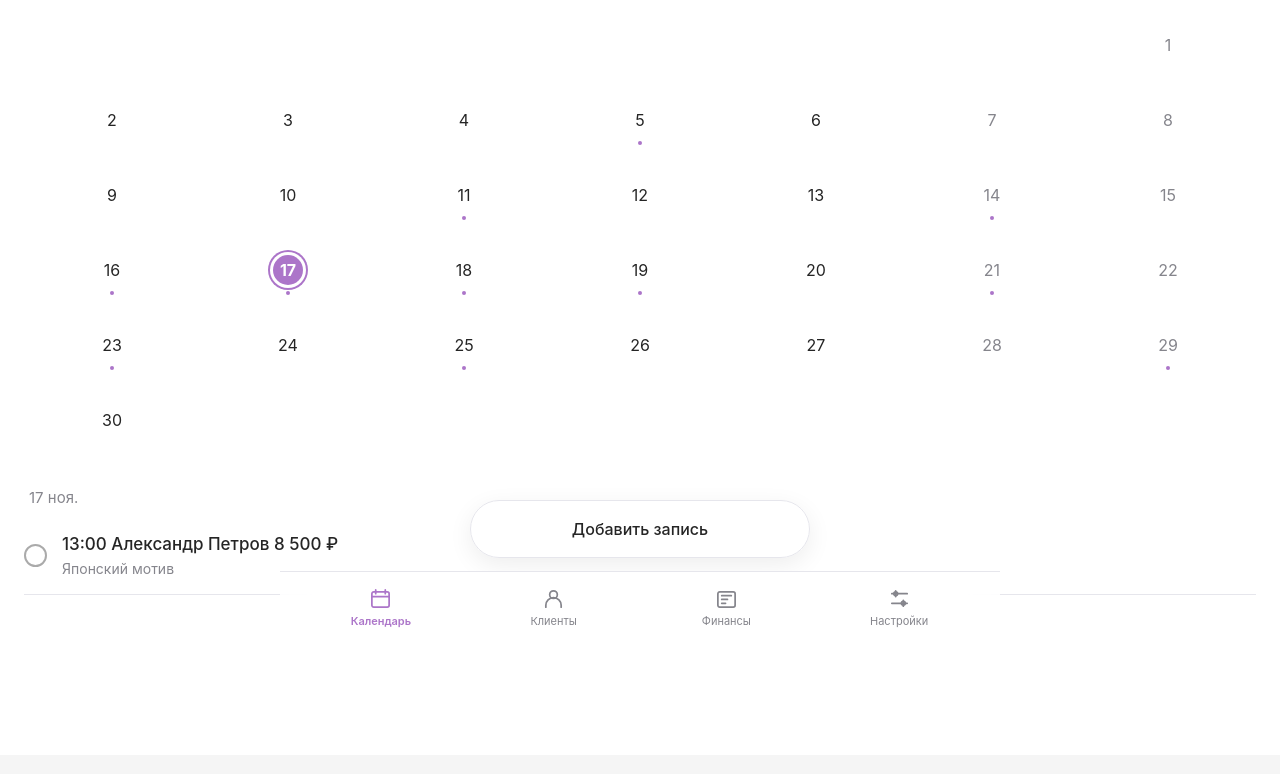
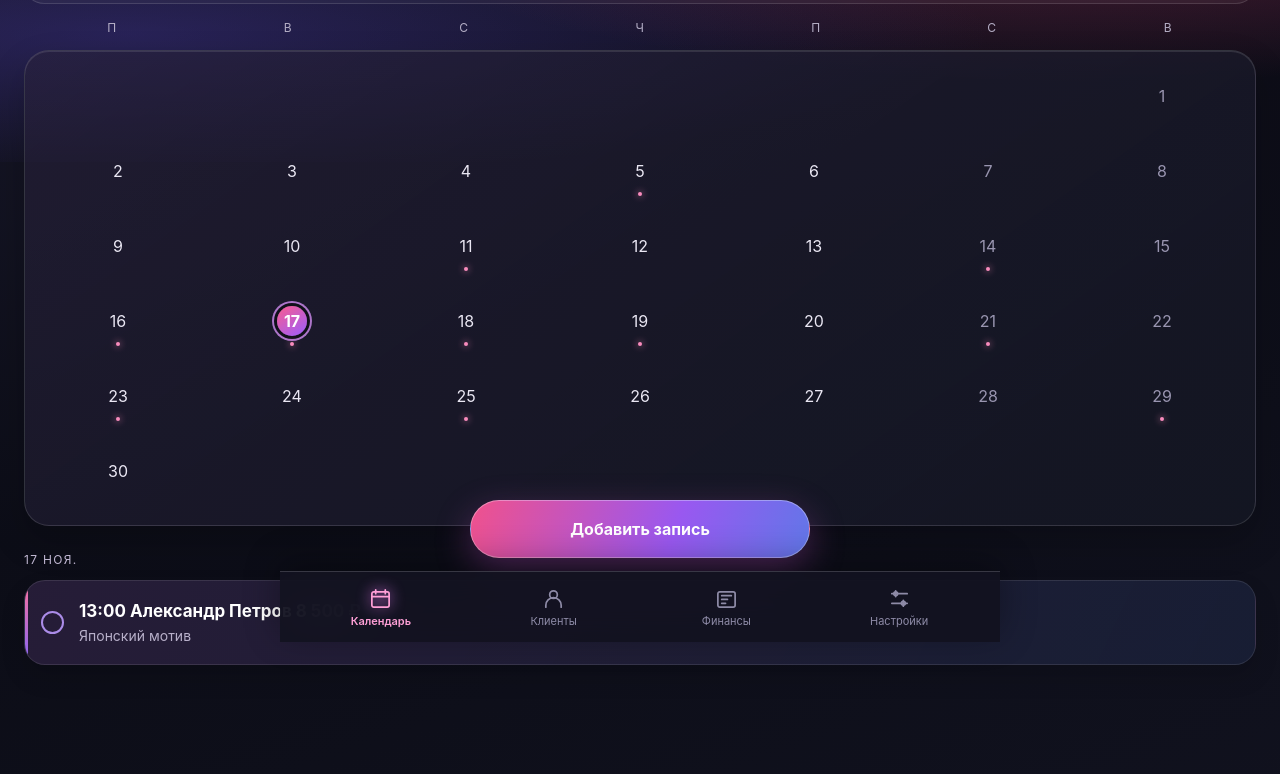
Before and after one commit to Samuray021/Tattoo-CRM, a plain HTML site: page index.html in a window 1280 px wide. Shown: the part 158-932 px from the top of the page. Drawn offline with Linux system fonts and the light colour scheme.

Commit message:
Apply new neon glass visual stylesheet to Tattoo CRM

```diff
--- a/index.html
+++ b/index.html
@@ -98,6 +98,7 @@ input[type="date"],input[type="time"]{min-height:46px}
   input:not([type="checkbox"]):not([type="radio"]):not([type="file"]),textarea,select,.search{font-size:17px!important}
 }
 \n#clientForm .field,#quickClientForm .field{width:100%;min-width:0;max-width:100%;box-sizing:border-box}\n#clientForm input,#quickClientForm input{display:block;width:100%;min-width:0;max-width:100%;box-sizing:border-box}\n</style>
+<link rel="stylesheet" href="./neon-theme.css?v=1">
 </head>
 <body>
 <main class="app">
```
